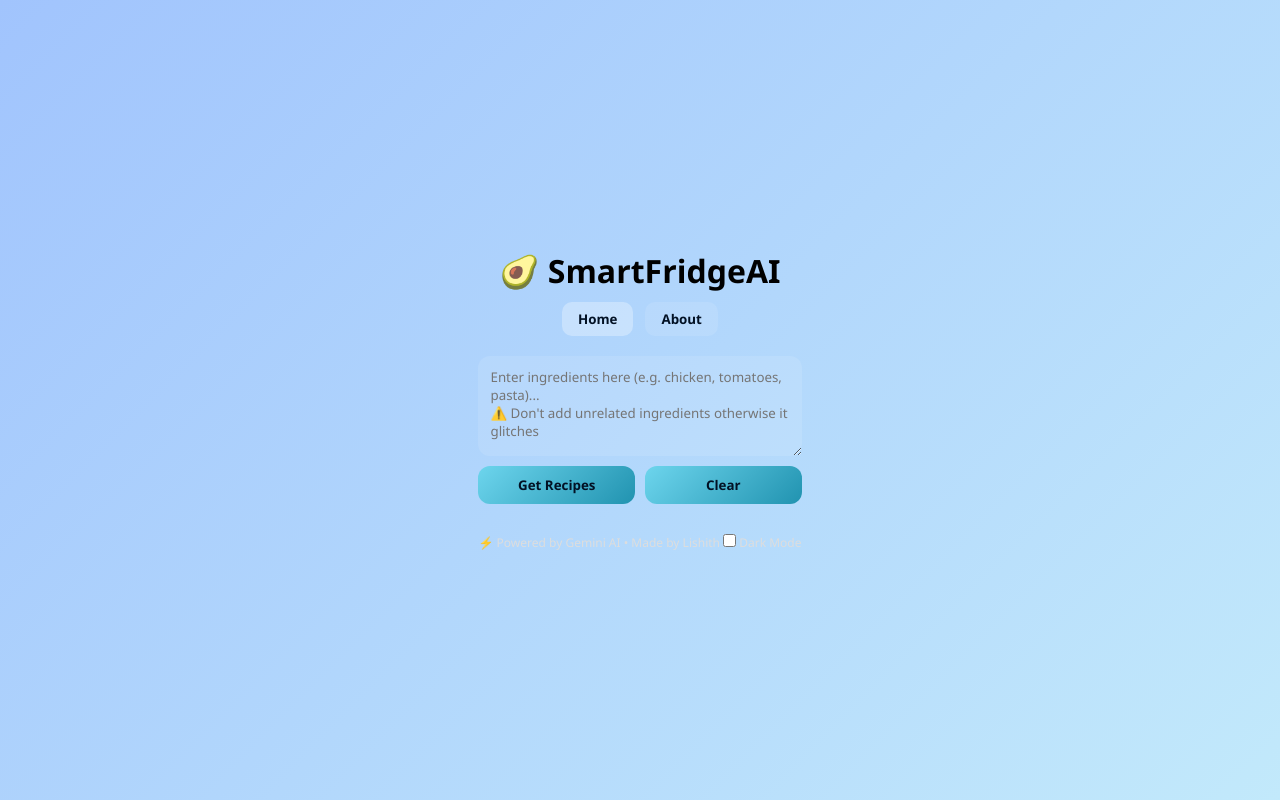
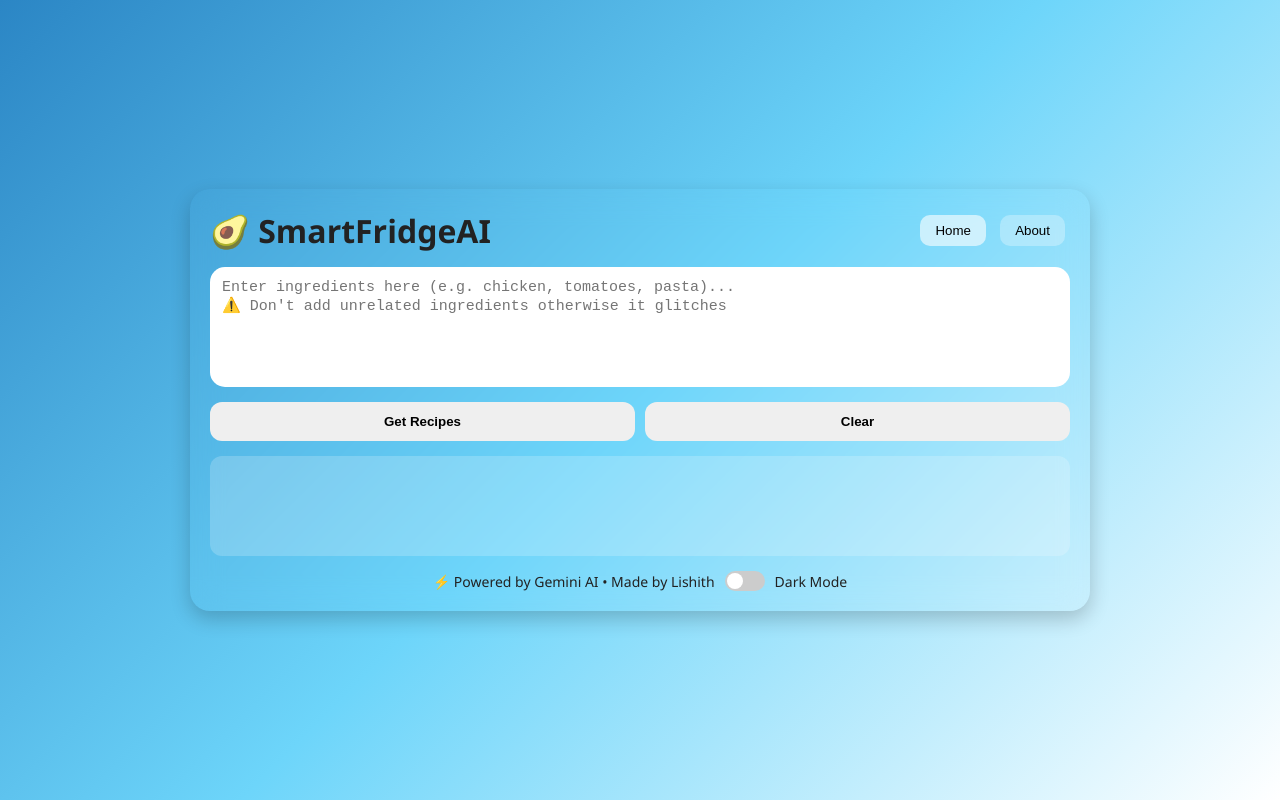
Before and after one commit to SmartFridgeAI/SmartFridgeAI, a plain HTML site: page index.html in a window 1280 px wide. Drawn offline with Linux system fonts and the light colour scheme.

Commit message:
Update style.css

```diff
--- a/style.css
+++ b/style.css
@@ -1,38 +1,129 @@
-/* Reset & globals */
-* { box-sizing: border-box; margin: 0; padding: 0; font-family: 'Segoe UI', sans-serif; }
-body { min-height: 100vh; display: flex; justify-content: center; align-items: center; background: linear-gradient(135deg, #a1c4fd, #c2e9fb); transition: background 0.5s; }
-body.dark { background: linear-gradient(135deg, #ff8c42, #000000); color: #fff; }
+/* General Reset */
+* { margin: 0; padding: 0; box-sizing: border-box; }
+body {
+  font-family: 'Segoe UI', sans-serif;
+  transition: background 0.6s, color 0.6s;
+  min-height: 100vh;
+  display: flex; justify-content: center; align-items: center;
+}
 
-.container { width: 90%; max-width: 800px; background: linear-gradient(135deg, rgba(255,255,255,0.2), rgba(255,255,255,0.05)); border-radius: 16px; padding: 20px; box-shadow: 0 8px 32px rgba(0,0,0,0.3); backdrop-filter: blur(8px); animation: fadeIn 1s ease; }
+.app {
+  width: 95%;
+  max-width: 900px;
+  padding: 20px;
+  border-radius: 20px;
+  box-shadow: 0 8px 20px rgba(0,0,0,0.2);
+  backdrop-filter: blur(15px);
+  animation: fadeIn 1s ease;
+}
 
-header { display: flex; flex-direction: column; align-items: center; margin-bottom: 20px; }
-header h1 { margin-bottom: 10px; text-align: center; animation: slideDown 1s ease; }
-nav { display: flex; gap: 12px; }
-.tab-btn { padding: 8px 16px; border-radius: 10px; border: none; cursor: pointer; background: rgba(255,255,255,0.1); transition: all 0.3s; }
-.tab-btn:hover { background: rgba(255,255,255,0.2); }
-.tab-btn.active { background: rgba(255,255,255,0.3); font-weight: bold; }
+/* Header */
+header {
+  display: flex; justify-content: space-between; align-items: center;
+  margin-bottom: 15px;
+}
+nav button {
+  margin: 0 5px;
+  padding: 8px 15px;
+  border: none; border-radius: 10px;
+  background: rgba(255,255,255,0.3);
+  cursor: pointer;
+  transition: transform 0.2s, background 0.3s;
+}
+nav button.active { background: rgba(255,255,255,0.6); }
+nav button:hover { transform: scale(1.05); }
 
-main { display: flex; flex-direction: column; gap: 20px; }
-.tab { display: none; flex-direction: column; gap: 10px; animation: fadeIn 0.5s ease; }
-.tab.active { display: flex; }
+/* Tabs */
+.tab { display: none !important; flex-direction: column; gap: 15px; }
+.tab.active { display: flex !important; animation: slideUp 0.6s ease; }
 
-textarea { width: 100%; min-height: 100px; padding: 12px; border-radius: 12px; border: none; background: rgba(255,255,255,0.1); color: inherit; resize: vertical; overflow-y: auto; transition: background 0.3s; }
-textarea:focus { outline: 2px solid rgba(255,255,255,0.5); }
+/* Home UI */
+textarea {
+  width: 100%; height: 120px;
+  padding: 12px;
+  border-radius: 15px;
+  border: none;
+  resize: none;
+  font-size: 15px;
+}
+.buttons { display: flex; gap: 10px; }
+.buttons button {
+  flex: 1;
+  padding: 12px;
+  border: none;
+  border-radius: 12px;
+  font-weight: bold;
+  cursor: pointer;
+  transition: transform 0.2s, background 0.3s;
+}
+.buttons button:hover { transform: scale(1.05); }
+#output {
+  white-space: pre-wrap;
+  padding: 12px;
+  border-radius: 12px;
+  min-height: 100px;
+  background: rgba(255,255,255,0.2);
+  font-size: 15px;
+  animation: fadeIn 1s ease;
+}
 
-.buttons { display: flex; gap: 10px; }
-button { flex: 1; padding: 10px; border-radius: 12px; border: none; cursor: pointer; background: linear-gradient(135deg, #6dd5ed, #2193b0); color: #021124; font-weight: 600; transition: all 0.3s; }
-body.dark button { background: linear-gradient(135deg, #ff512f, #dd2476); color: #fff; }
-button:hover { transform: scale(1.05); }
+/* About */
+.about-card {
+  padding: 20px;
+  border-radius: 15px;
+  background: rgba(255,255,255,0.25);
+  animation: fadeIn 1.2s ease;
+}
+.about-card h2 { margin-bottom: 10px; }
 
-.output { min-height: 150px; padding: 12px; border-radius: 12px; background: rgba(0,0,0,0.15); overflow-y: auto; transition: background 0.3s; }
-body.dark .output { background: rgba(255,255,255,0.15); color: #fff; }
+/* Footer */
+footer {
+  margin-top: 15px;
+  display: flex; justify-content: center; align-items: center;
+  gap: 10px;
+  font-size: 14px;
+}
 
-.dark-mode-toggle { text-align: right; margin-top: 10px; }
-footer { text-align: center; font-size: 12px; margin-top: 20px; color: #ddd; }
+/* Switch */
+.switch { position: relative; display: inline-block; width: 40px; height: 20px; }
+.switch input { display: none; }
+.slider {
+  position: absolute; cursor: pointer;
+  top: 0; left: 0; right: 0; bottom: 0;
+  background: #ccc;
+  transition: 0.4s;
+  border-radius: 20px;
+}
+.slider:before {
+  position: absolute; content: "";
+  height: 16px; width: 16px;
+  left: 2px; bottom: 2px;
+  background: white;
+  transition: 0.4s;
+  border-radius: 50%;
+}
+input:checked + .slider { background: #ff7a18; }
+input:checked + .slider:before { transform: translateX(20px); }
 
-.about-card { padding: 20px; border-radius: 12px; background: rgba(255,255,255,0.1); backdrop-filter: blur(6px); animation: fadeIn 1s ease; }
-body.dark .about-card { background: rgba(255,255,255,0.1); color: #fff; }
+/* Light Theme */
+body {
+  background: linear-gradient(135deg, #2b86c5, #6dd5fa, #ffffff);
+  color: #222;
+}
+textarea, #output, .about-card { color: #222; }
+
+/* Dark Theme */
+body.dark {
+  background: linear-gradient(135deg, #000000, #ff512f, #dd2476);
+  color: #f0f0f0;
+}
+body.dark textarea,
+body.dark #output,
+body.dark .about-card { color: #fff; }
 
 /* Animations */
-@keyframes fadeIn { from { opacity: 0; } to { opacity: 1; } }
-@keyframes slideDown { from { transform: translateY(-20px); opacity: 0; } to { transform: translateY(0); opacity: 1; } }
+@keyframes fadeIn { from {opacity:0;} to {opacity:1;} }
+@keyframes slideUp {
+  from { transform: translateY(20px); opacity: 0; }
+  to { transform: translateY(0); opacity: 1; }
+}
```
